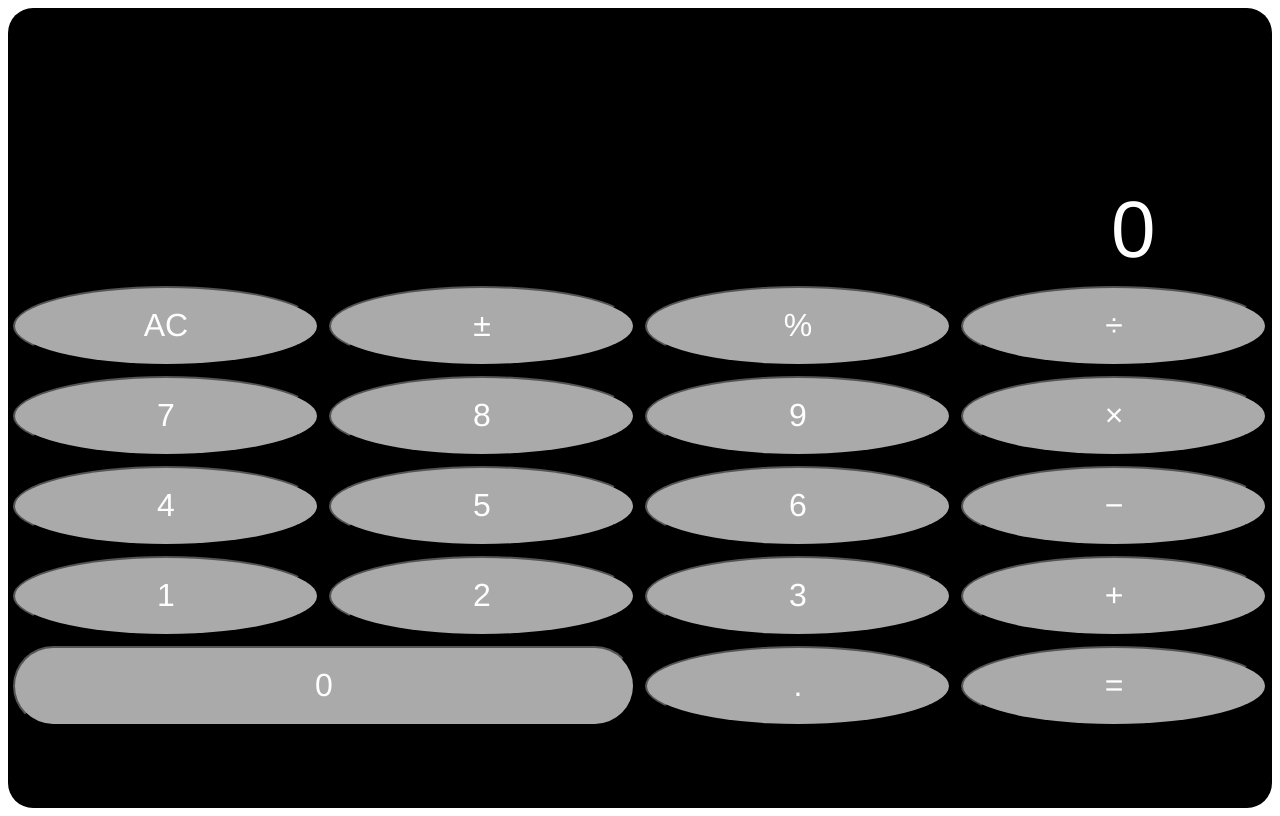
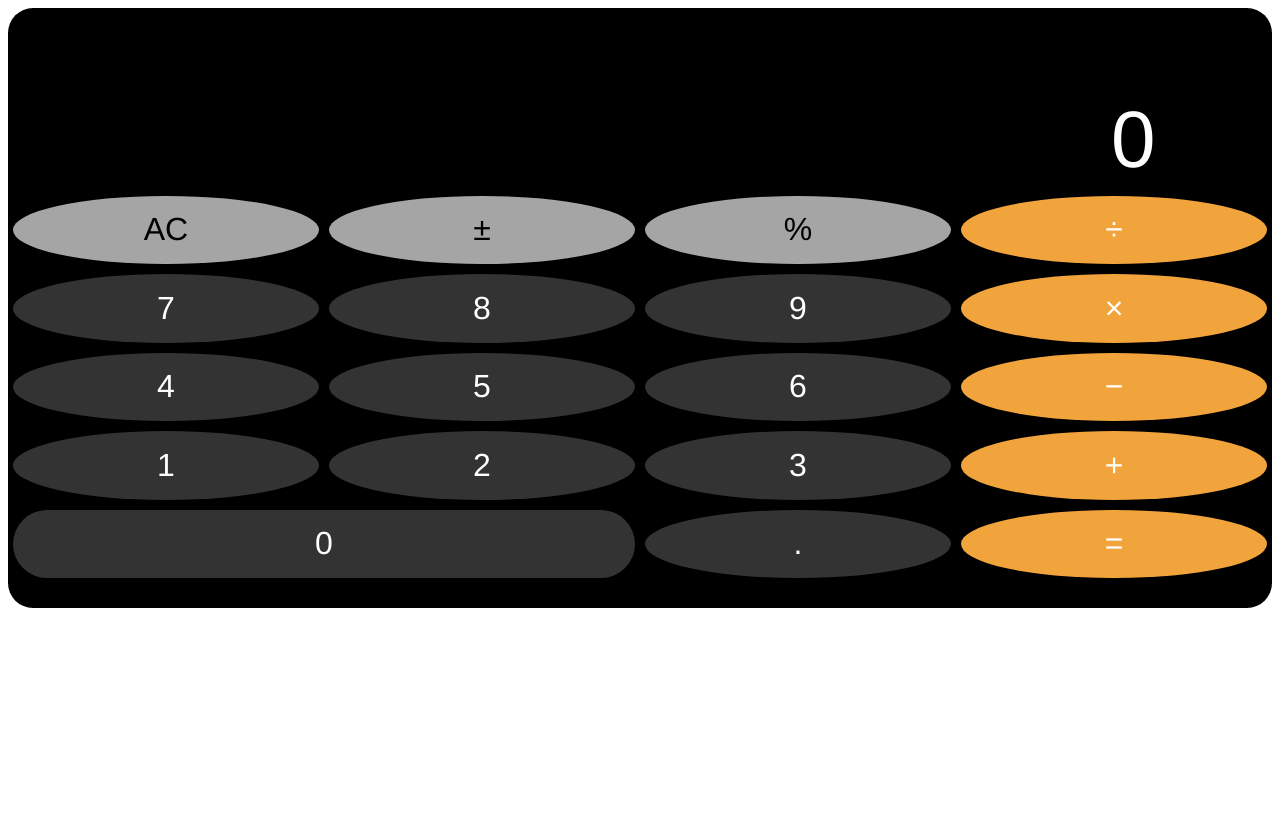
Before and after one commit to ryan-puffer/react-calculator, a React (Create React App) app: page / in a window 1280 px wide. Built offline with nearby package versions, Linux system fonts and the light colour scheme.

Commit message:
adjust styles

```diff
--- a/src/components/ClearButton.js
+++ b/src/components/ClearButton.js
@@ -6,7 +6,7 @@ const ClearButton = () => {
 
 	return (
 		<button
-			className='button'
+			className='button top-button'
 			onClick={() => {
 				handleClearValue();
 			}}>
--- a/src/components/EqualButton.js
+++ b/src/components/EqualButton.js
@@ -3,7 +3,11 @@ import { NumberContext } from './NumberProvider';
 
 const EqualButton = () => {
 	const { handleEqualButton } = useContext(NumberContext);
-	return <button onClick={() => handleEqualButton()}>=</button>;
+	return (
+		<button className='function-button' onClick={() => handleEqualButton()}>
+			=
+		</button>
+	);
 };
 
 export default EqualButton;
--- a/src/components/NegativeButton.js
+++ b/src/components/NegativeButton.js
@@ -5,7 +5,7 @@ const NegativeButton = () => {
 	const { handleNegativeButton } = useContext(NumberContext);
 	return (
 		<button
-			className='button'
+			className='button top-button'
 			onClick={() => {
 				handleNegativeButton();
 			}}>
--- a/src/components/PercentButton.js
+++ b/src/components/PercentButton.js
@@ -3,7 +3,11 @@ import { NumberContext } from './NumberProvider';
 
 const PercentButton = () => {
 	const { handlePercentButton } = useContext(NumberContext);
-	return <button onClick={() => handlePercentButton()}>%</button>;
+	return (
+		<button className='button top-button' onClick={() => handlePercentButton()}>
+			%
+		</button>
+	);
 };
 
 export default PercentButton;
--- a/src/components/styles/Styles.js
+++ b/src/components/styles/Styles.js
@@ -9,7 +9,7 @@ export const CalculatorStyles = styled.div`
 
 	background-color: #000;
 	width: 100%;
-	height: 100vh;
+	height: 600px;
 	display: grid;
 	justify-items: center;
 	border-radius: 25px;
@@ -22,9 +22,10 @@ export const CalculatorStyles = styled.div`
 		height: 100%;
 		border-radius: 50%;
 		font-size: 2rem;
+		border: none;
 		color: white;
 		font-family: 'helvetica', sans-serif;
-		background: #aaa;
+		background: #333;
 		&:focus {
 			outline: none;
 		}
@@ -56,6 +57,16 @@ export const CalculatorStyles = styled.div`
 		grid-column: 1/3;
 		border-radius: 50px !important;
 	}
+
+	.function-button {
+		background: #f1a33c;
+		color: white;
+	}
+
+	.top-button {
+		background: #a5a5a5;
+		color: black;
+	}
 `;
 
 export const DisplayStyles = styled.div`
```
